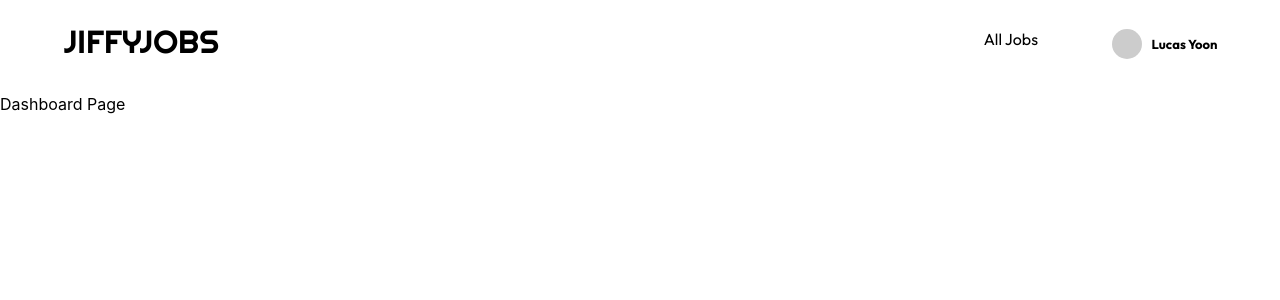
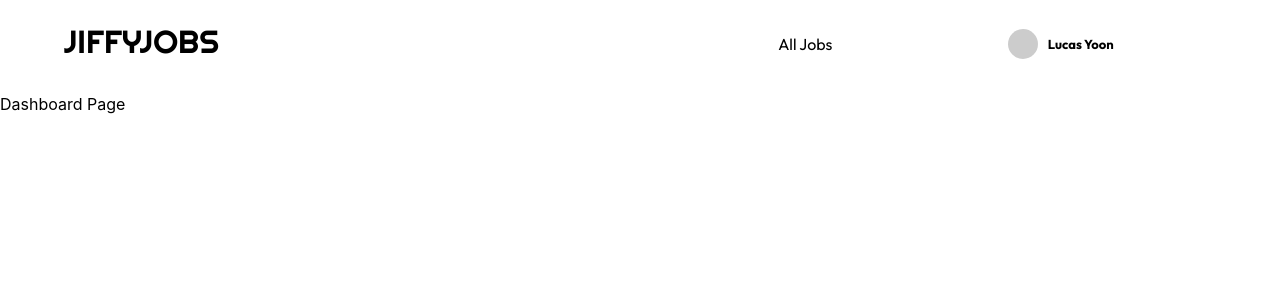
Before and after one commit to jonathanpangg/jiffyjobs, a React (Create React App) app in the folder frontend/jiffyjobs/: page /dashboard in a window 1280 px wide. Shown: the top 300 px of the page. Built offline with nearby package versions, Linux system fonts and the light colour scheme.

Commit message:
made navbar clickable again

```diff
--- a/frontend/jiffyjobs/src/App.css
+++ b/frontend/jiffyjobs/src/App.css
@@ -20,6 +20,15 @@
   padding-top: 2.25%;
   padding-bottom: 0.875%;
   padding-left: 50%;
+}
+
+.first-font {
+  align-items: center;
+  font-family: "Outfit";
+  font-size: medium;
+  padding-top: 0.35%;
+  padding-left: 5%;
+  padding-bottom: 0.875%;
 }
 
 .tab-font {
--- a/frontend/jiffyjobs/src/components/NavBar.js
+++ b/frontend/jiffyjobs/src/components/NavBar.js
@@ -60,20 +60,26 @@ export function NavBar() {
 
     return (
         <Grid container className="nav-outer">
-             <h1 className='logo-font' onClick={AllJobs}>
+             <h1 className='logo-font' onClick={AllJobs} style={{ display: 'flex', alignItems: 'center', marginRight: 'auto'}} >
                 JIFFYJOBS
             </h1>
-            <div className='tab-font'></div>
-            <div className='tab-font'></div>
-            <div className='tab-font'></div>
 
-
-            <div className='first-tab' onClick={AllJobs}>
+            <div className='first-font' onClick={AllJobs} style={{ display: 'flex', alignItems: 'center',  whiteSpace: 'nowrap', marginLeft: '30%'}} >
                 All Jobs
             </div>
 
+            <div className='name-font' style={{ display: 'flex', alignItems: 'center',  whiteSpace: 'nowrap', marginLeft: 'auto'}} >
 
-            <div className='name-font' style={{ display: 'flex', alignItems: 'center' }}   >
+
+
+                {/* <div className='tab-font'></div>
+                <div className='tab-font'></div>
+                <div className='tab-font'></div>
+                <div className='tab-font'></div>
+                <div className='tab-font'></div>
+                <div className='tab-font'></div>
+                <div className='tab-font'></div>
+                <div className='tab-font'></div> */}
 
                 <Tooltip style={{ display: 'flex', alignItems: 'center'}} onClick={handleOpenUserMenu}>
                     <div className='profile-picture'></div>
@@ -108,6 +114,12 @@ export function NavBar() {
                     ))}
                 </Menu>
             </div>
+
+            <div className='tab-font'></div>
+            <div className='tab-font'></div>
+            <div className='tab-font'></div>
+            <div className='tab-font'></div>
+
         </Grid>
     )
 }
```
